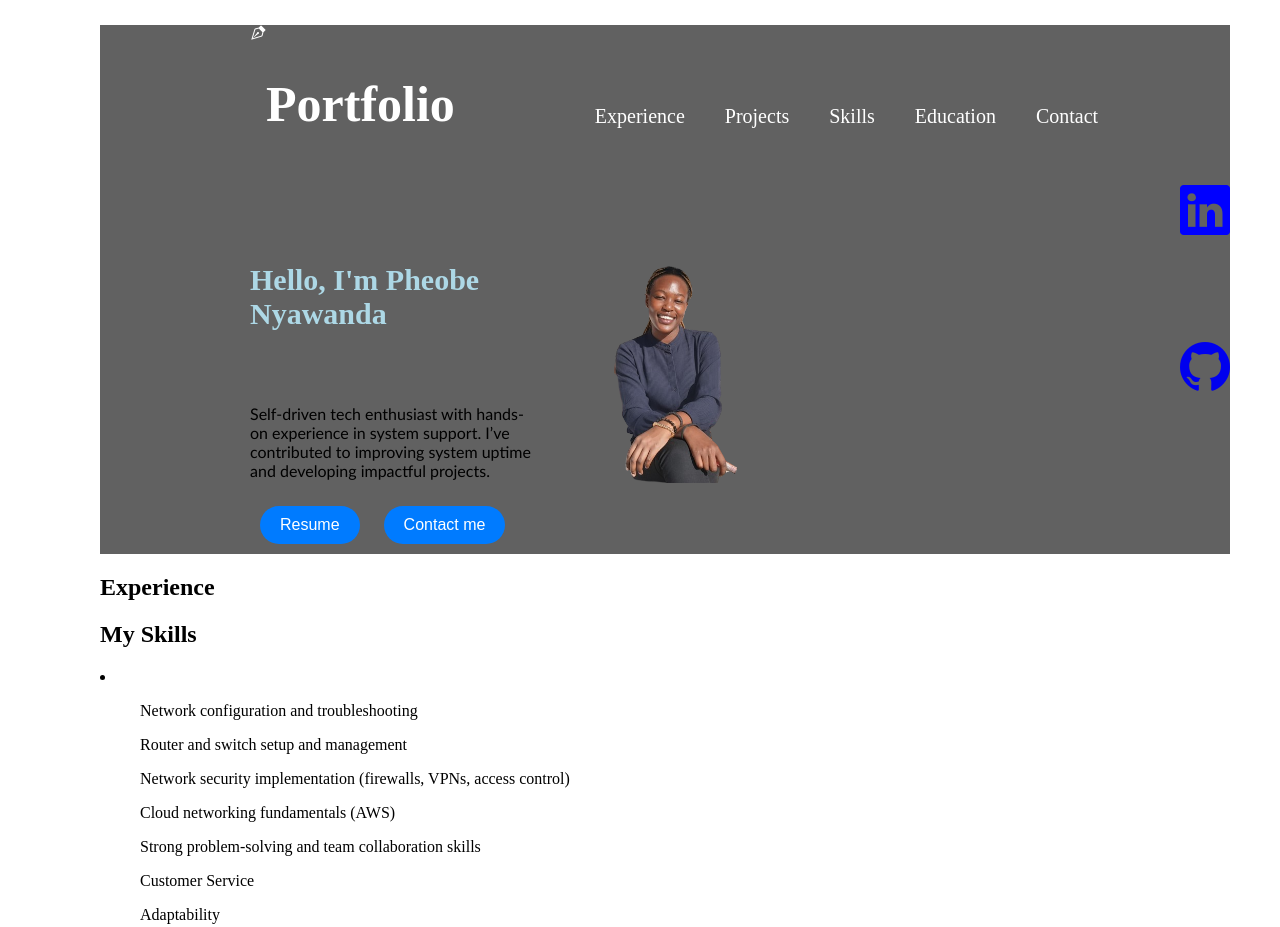
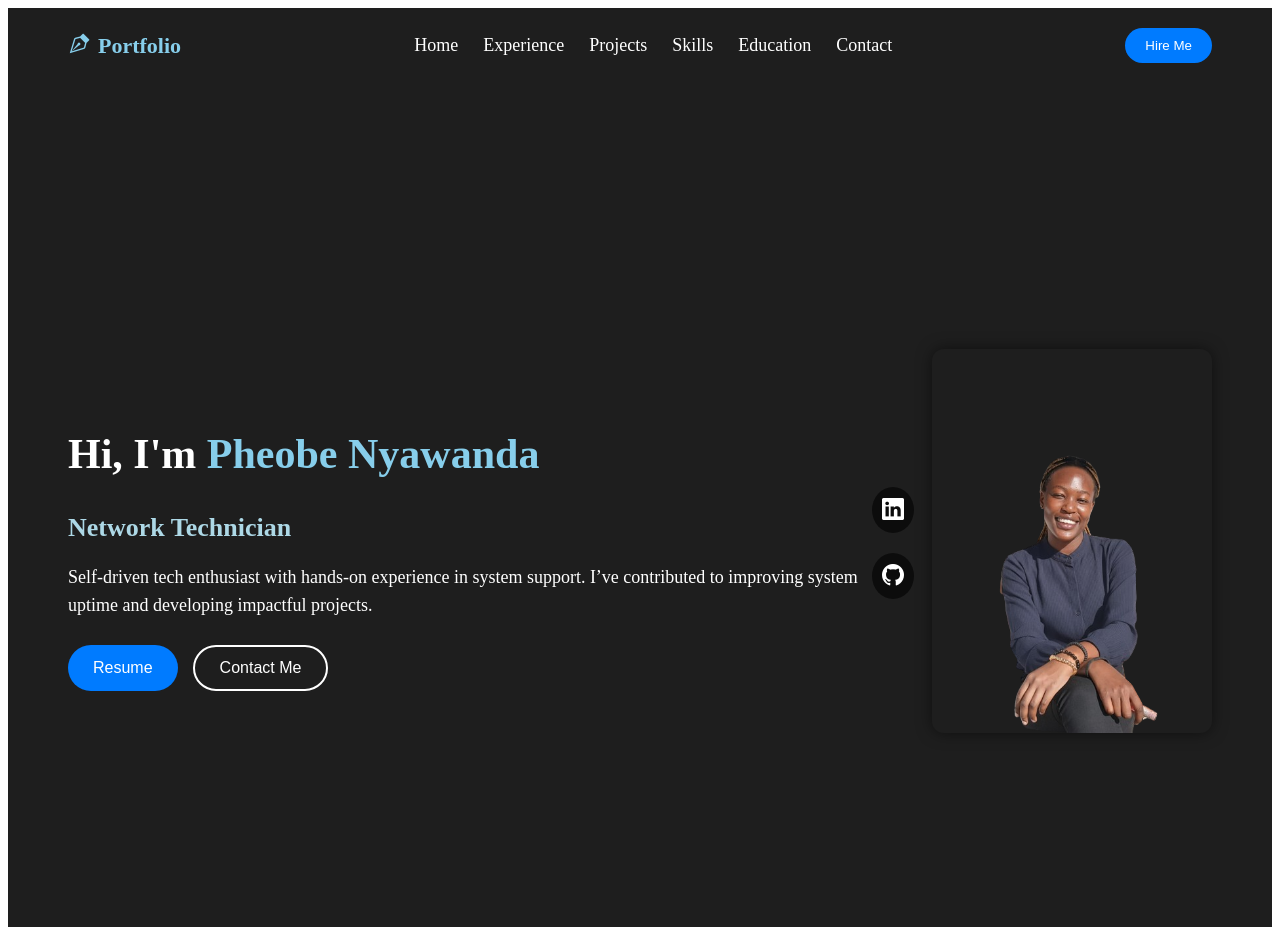
Before and after one commit to Neriah333/Personal-Portolio, a website: page index.html in a window 1280 px wide. Shown: the top 927 px of the page. Drawn offline with nearby package versions, Linux system fonts and the light colour scheme.

Commit message:
Made changes on the heros section and added some html components

```diff
--- a/index.html
+++ b/index.html
@@ -11,69 +11,99 @@
   <link rel="stylesheet" href="style.css">
 </head>
 <body>
-  <section id="home">
-    <header>
-      <div id="header1">
-        <i class="bi bi-vector-pen"></i>
-        <h3 style="font-size: 50px;">Portfolio</h3>
+  <header class="main-header">
+  <div class="logo">
+    <i class="bi bi-vector-pen"></i> <span>Portfolio</span>
   </div>
   <nav>
-      <ul id="nav">
-        <li><a href="">Experience</a>
-        <li><a href="">Projects</a></li>
-        <li><a href="">Skills</a></li>
-        <li><a href="">Education</a></li>
-        <li><a href="">Contact</a></li>
+    <ul class="nav-links">
+      <li><a href="#">Home</a></li>
+      <li><a href="#">Experience</a></li>
+      <li><a href="#">Projects</a></li>
+      <li><a href="#">Skills</a></li>
+      <li><a href="#">Education</a></li>
+      <li><a href="#">Contact</a></li>
     </ul>
   </nav>
+  <button class="hire-btn">Hire Me</button>
+</header>
 
-    </header>
-    <div style="display: flex;">
-      <div style="margin-left: 150px; margin-top: 50px;">
-      <p style="font-family: serif;font-size: 30px; color: lightblue"><b>Hello, I'm Pheobe Nyawanda</b></p>
-      <marquee style="font-family: serif;font-size: 20px; color: white">Network Technician</marquee>
-      <p style="font-family:'Gill Sans', 'Gill Sans MT', Calibri, 'Trebuchet MS'; sans-serif: 20px;">Self-driven tech enthusiast with hands-on experience in system support. I’ve
-contributed to improving system uptime and developing impactful projects.</p>
+<section id="home">
+  <div class="intro">
+    <!-- Left: Text -->
+    <div class="intro-text">
+      <h1>Hi, I'm <span>Pheobe Nyawanda</span></h1>
+      <h2>Network Technician</h2>
+      <p>
+        Self-driven tech enthusiast with hands-on experience in system support.
+        I’ve contributed to improving system uptime and developing impactful projects.
+      </p>
+      <div class="buttons">
+        <button class="btn-primary">Resume</button>
+        <button class="btn-secondary">Contact Me</button>
+      </div>
+    </div>
 
-    </div>
-      <img src="/Images/Pheobe Nyawanda.png" alt="My photo" width="250" height="300">
-      <div class="container">
+    <!-- Right: Photo + Socials -->
+    <div class="intro-photo">
+      <img src="/Images/Pheobe Nyawanda.png" alt="My photo">
+      <div class="socials">
         <a href="https://www.linkedin.com/in/pheobenyawanda59263630a/" target="_blank">
-      <i class="bi bi-linkedin" style="color: blue;"></i>
+          <i class="bi bi-linkedin"></i>
         </a>
         <a href="https://github.com/Neriah333" target="_blank">
           <i class="bi bi-github"></i>
         </a>
       </div>
     </div>
-    <div class="cont">
-      <button>Resume</button>
-      <button>Contact me</button>
   </div>
 </section>
+
 
   <main>
 
     <div>
-      <h2>Experience</h2>
+      <img src="/Images/End-user.jpg" alt="End-user support image" width="400px" height="450px">
+      <h4>My success work</h4>
+      <h3>ICT Support </h3>
+      <h5>KEBS-Kisumu</h5>
+      <ul>
+        <li>Troubleshot and maintained networks, reducing downtime incidents by 30% through monitoring
+        and timely resolution. </li>
+        <li>Collaborated with senior ICT officers on infrastructure projects, gaining practical expertise and
+        enhancing team efficiency</li>
+        <li>Strictly followed safety protocols and ICT policies, contributing to zero safety incidents during
+        network installations.</li>
+        <li>Provided technical support to more than 15 staff members, increasing resolution speed and
+        boosting user satisfaction by 40%.</li>
+        <li>Assisted in configuring routers, switches, and wireless access points, which enhanced system
+        security and stability </li>
+      </ul>
 
     </div>
 
     <div>
-      <h2>My Skills</h2>
-      <li>
-        <ul>Network configuration and troubleshooting</ul>
-        <ul>Router and switch setup and management</ul>
-        <ul>Network security implementation (firewalls, VPNs, access control)</ul>
-        <ul>Cloud networking fundamentals (AWS)</ul>
-        <ul>Strong problem-solving and team collaboration skills</ul>
-        <ul>Customer Service</ul>
-        <ul>Adaptability</ul>
-      </li>
+      <h2>What i can do</h2>
+      <dl>
+        <dt>Networking</dt>
+        <dd>Network installations, configuration and troubleshooting</dd>
+        <dt>Hardware</dt>
+        <dd>Maintenance</dd>
+        <dt>Software</dt>
+        <dd>Installation</dd>
+        <dt>Security</dt>
+        <dd>Firewalls</dd>
+        <dt>Cloud</dt>
+        <dd>AWS</dd>
+        <dt>Soft Skills</dt>
+        <dd>Problem-solving, Team-player, Adaptive, Communication</dd>
+      </dl>
     </div>
 
     <div>
       <h2>Projects</h2>
+      <h3>Portfolio</h3>
+      <p>A static webapp showcasing about myself and mys skills built with html, css and bootstrap library</p>
     </div>
 
     <div>
--- a/style.css
+++ b/style.css
@@ -1,71 +1,162 @@
-body {
-  margin: 25px 50px 75px 100px;
-  cursor: pointer;
-}
-#home {
-  position: relative;
-  background-color: rgba(30, 30, 30, 0.7);
-
+/* ===== HEADER ===== */
+.main-header {
+  display: flex;
+  justify-content: space-between;
+  align-items: center;
+  background: #1e1e1e;
+  padding: 20px 60px;
+  color: white;
 }
 
-header {
+.logo {
+  font-size: 22px;
+  font-weight: bold;
   display: flex;
+  align-items: center;
+  gap: 8px;
+  color: skyblue;
 }
 
-#header1 {
-  margin-left: 150px;
+.nav-links {
+  list-style: none;
   display: flex;
-  color:white;
-  size: 100px;
+  gap: 25px;
+  margin: 0;
+  padding: 0;
 }
 
-#nav {
-  list-style-type: none;
-  display: flex;
-  margin-left: 80px;
-  margin-top: 80px;
-
-}
-
-#nav li a {
-  padding: 20px;
-  font-size: 20px;
+.nav-links li a {
+  text-decoration: none;
   color: white;
-  text-decoration: none;
-}
-
-#nav li a:hover {
-  background-color: skyblue;
-}
-
-a:visited {
-  background-color: plum;
-}
-
-img {
-  margin-left: 20px;
-}
-
-.container {
-  display: grid;
-  margin-left: 400px;
-  font-size: 50px;
-  padding:0;
-}
-.cont {
-  margin-left: 150px;
-}
-.cont button {
-  background-color: #007bff;   /* blue button */
-  color: white;
-  border: none;
-  margin:10px;
-  padding: 10px 20px;
-  border-radius: 25px;         /* fully rounded buttons */
-  font-size: 16px;
+  font-size: 18px;
   transition: 0.3s;
 }
 
-.cont button:hover {
-  background-color: #0056b3;   /* darker on hover */
+.nav-links li a:hover {
+  color: skyblue;
 }
+
+.hire-btn {
+  background: #007bff;
+  border: none;
+  color: white;
+  padding: 10px 20px;
+  border-radius: 20px;
+  cursor: pointer;
+  transition: 0.3s;
+}
+
+.hire-btn:hover {
+  background: #0056b3;
+}
+
+/* ===== HERO SECTION ===== */
+#home {
+  min-height: 100vh;
+  background: #1e1e1e;
+  color: white;
+  display: flex;
+  align-items: center;
+  justify-content: center;
+  padding: 60px;
+}
+
+.intro {
+  display: flex;
+  align-items: center;
+  justify-content: space-between;
+  max-width: 1200px;
+  width: 100%;
+  gap: 50px;
+}
+
+.intro-text h1 {
+  font-size: 42px;
+}
+
+.intro-text h1 span {
+  color: skyblue;
+}
+
+.intro-text h2 {
+  font-size: 26px;
+  color: lightblue;
+  margin: 10px 0 20px;
+}
+
+.intro-text p {
+  font-size: 18px;
+  line-height: 1.6;
+  margin-bottom: 25px;
+}
+
+.buttons {
+  display: flex;
+  gap: 15px;
+}
+
+.btn-primary,
+.btn-secondary {
+  padding: 12px 25px;
+  border-radius: 25px;
+  cursor: pointer;
+  transition: 0.3s;
+  font-size: 16px;
+}
+
+.btn-primary {
+  background: #007bff;
+  border: none;
+  color: white;
+}
+
+.btn-primary:hover {
+  background: #0056b3;
+}
+
+.btn-secondary {
+  background: transparent;
+  border: 2px solid white;
+  color: white;
+}
+
+.btn-secondary:hover {
+  border-color: skyblue;
+  color: skyblue;
+}
+
+/* ===== PHOTO + SOCIALS ===== */
+.intro-photo {
+  position: relative;
+}
+
+.intro-photo img {
+  width: 280px;
+  border-radius: 12px;
+  box-shadow: 0 0 15px rgba(0,0,0,0.5);
+}
+
+/* Social icons on border */
+.socials {
+  position: absolute;
+  top: 50%;
+  left: -60px;
+  transform: translateY(-50%);
+  display: flex;
+  flex-direction: column;
+  gap: 20px;
+}
+
+.socials a {
+  color: white;
+  background: rgba(0,0,0,0.6);
+  padding: 10px;
+  border-radius: 50%;
+  font-size: 22px;
+  transition: 0.3s;
+}
+
+.socials a:hover {
+  color: skyblue;
+  background: rgba(255,255,255,0.2);
+}
```
Also changed, not shown: Images/End-user.jpg (added). Lines whose indentation alone changed are shown as unchanged.
